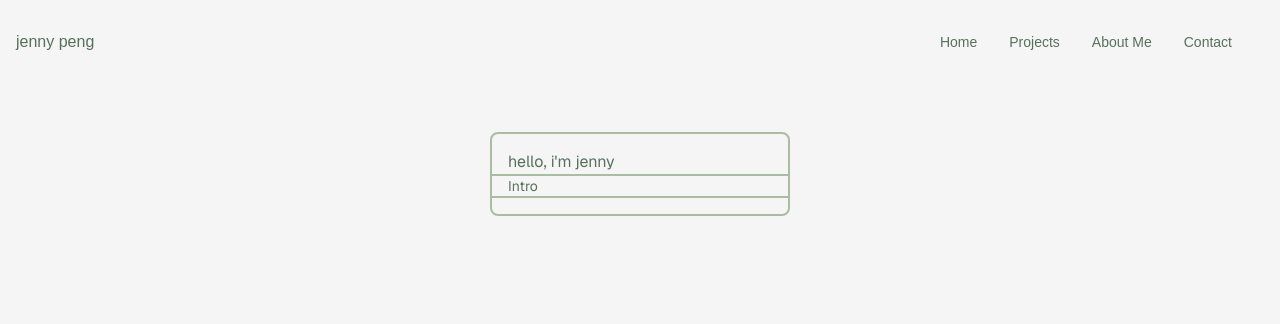
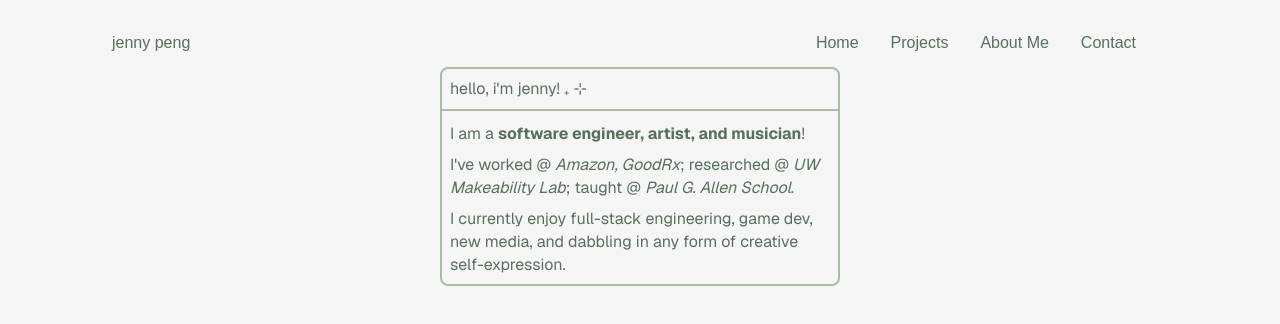
Before and after one commit to JennyPng/portfolio, a Next.js app in the folder jennypng/: page / in a window 1280 px wide. Shown: the top 324 px of the page. Built offline with nearby package versions, Linux system fonts and the light colour scheme.

Commit message:
card with hover

```diff
--- a/jennypng/src/app/components/card.tsx
+++ b/jennypng/src/app/components/card.tsx
@@ -1,22 +1,66 @@
-interface CardProps {
+export interface CardProps {
   title: string;
-  description: string;
-  image_paths?: string[];
+  description: string | string[];
+  image_paths?: string[]; // show slideshow if multiple
   type_to_link?: {
     type: "github" | "website" | "blog" | "email";
     link: string;
+  }[] // map link to icon
+  buttons?: {
+    text: string;
+    link: string;
   }[]
   footer?: string;
+  className?: string;
 }
 
-export default function Card({ title, description, image_paths, type_to_link, footer }: CardProps) {
+const formatText = (text: string | string[]) => {
+  const lines = Array.isArray(text) ? text : text.split('\n');
+  return lines.map((line, i) => {
+    const boldParts = line.split(/(\*\*.*?\*\*)/g).map((part, j) => {
+      if (part.startsWith('**') && part.endsWith('**')) {
+        // for bold parts, also check for italics
+        const boldText = part.slice(2, -2);
+        const italicParts = boldText.split(/(\*.*?\*)/g).map((italicPart, k) => {
+          if (italicPart.startsWith('*') && italicPart.endsWith('*')) {
+            return <em key={k}><strong>{italicPart.slice(1, -1)}</strong></em>;
+          }
+          return <strong key={k}>{italicPart}</strong>;
+        });
+        return <span key={j}>{italicParts}</span>;
+      }
+      // For non-bold parts, check for italics
+      const italicParts = part.split(/(\*.*?\*)/g).map((italicPart, k) => {
+        if (italicPart.startsWith('*') && italicPart.endsWith('*')) {
+          return <em key={k}>{italicPart.slice(1, -1)}</em>;
+        }
+        return italicPart;
+      });
+      return <span key={j}>{italicParts}</span>;
+    });
+
+    return <p key={i} className="text-sm">{boldParts}</p>;
+  });
+};
+
+export default function Card({ title, description, image_paths, type_to_link, buttons, footer, className }: CardProps) {
   return (
-    <div className="card border-2 border-primary-green bg-color-background rounded-lg p-4 min-w-[300px]" >
-      <p className="">{title}</p>
-      <hr className="border-1 border-primary-green -mx-4" />
-      <p className="text-sm">{description}</p>
-      <hr className="border-1 border-primary-green -mx-4" />
-      <p className="text-sm">{footer}</p>
+    <div className={`card border-2 border-primary-green bg-color-background rounded-lg p-2 min-w-[300px] max-w-[400px] grid gap-3 hover:shadow-[-4px_3px_0px_0px] hover:shadow-primary-green ${className || ''}`}>
+      <div className="grid gap-2">
+        <p className="p-0">{title}</p>
+        <hr className="border-1 -mx-2 border-primary-green" />
+      </div>
+
+      <div className="grid gap-2">
+        {formatText(description)}
+      </div>
+
+      {footer && (
+        <>
+          <hr className="border-1 border-primary-green" />
+          <p className="text-sm">{footer}</p>
+        </>
+      )}
     </div>
   );
 }
--- a/jennypng/src/app/components/intro.tsx
+++ b/jennypng/src/app/components/intro.tsx
@@ -1,9 +1,10 @@
 import Card from "./card";
+import cardsData from "../data/cards.json";
 
 export default function Intro() {
   return (
     <div>
-      <Card title="hello, i'm jenny" description="Intro" image_paths={[]} type_to_link={[]} />
+      <Card {...cardsData.intro} />
     </div>
   );
 }
--- a/jennypng/src/app/components/nav-bar.tsx
+++ b/jennypng/src/app/components/nav-bar.tsx
@@ -2,8 +2,8 @@ import Link from "next/link";
 
 export default function NavBar() {
   return (
-    <div className="flex justify-between items-center p-4">
-        <Link href="/">jenny peng</Link>
+    <div className="flex justify-between items-center p-4 mx-24">
+        <Link href="/" className="text-sm">jenny peng</Link>
         <nav className="flex justify-between items-center p-4">
             <Link href="/" className="text-sm px-4">Home</Link>
             <Link href="/projects" className="text-sm px-4">Projects</Link>
--- /dev/null
+++ b/jennypng/src/app/data/cards.json
@@ -0,0 +1,14 @@
+{
+  "intro": {
+    "title": "hello, i'm jenny! ₊ ⊹ ",
+    "description": [
+      "I am a **software engineer, artist, and musician**!",
+      "I've worked @ *Amazon, GoodRx*; researched @ *UW Makeability Lab*; taught @ *Paul G. Allen School*.",
+      "I currently enjoy full-stack engineering, game dev, new media, and dabbling in any form of creative self-expression."
+    ],
+    "image_paths": [],
+    "type_to_link": [],
+    "buttons": [],
+    "footer": ""
+  }
+}
--- a/jennypng/src/app/globals.css
+++ b/jennypng/src/app/globals.css
@@ -20,6 +20,10 @@
   --color-primary-green: var(--green-light);
   --color-secondary-green: var(--green-med);
   --color-text-primary: var(--green-med);
+
+  --text-sm: 16px;
+  --text-md: 24px;
+  --text-lg: 32px;
 }
 
 @media (prefers-color-scheme: dark) {
```
